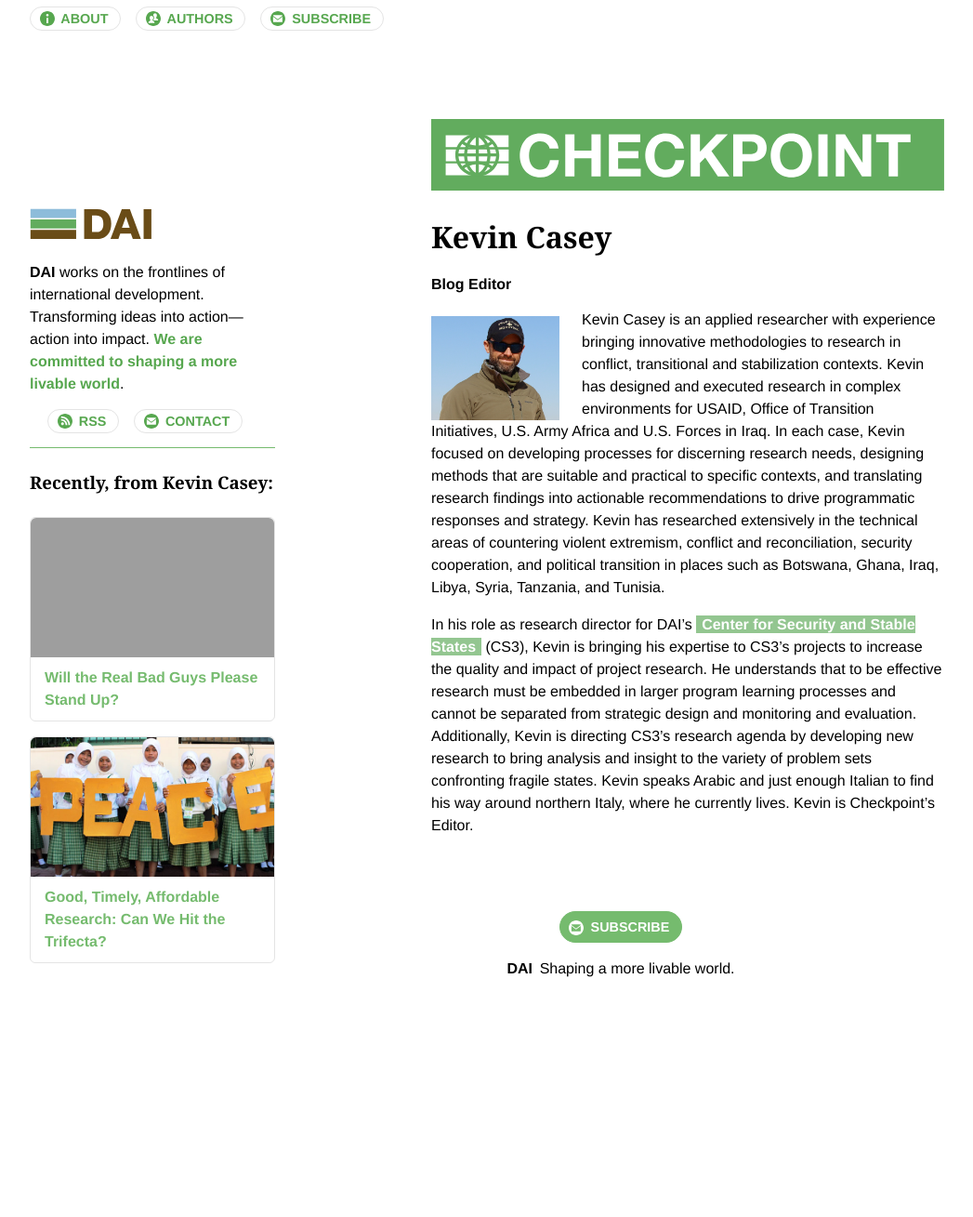
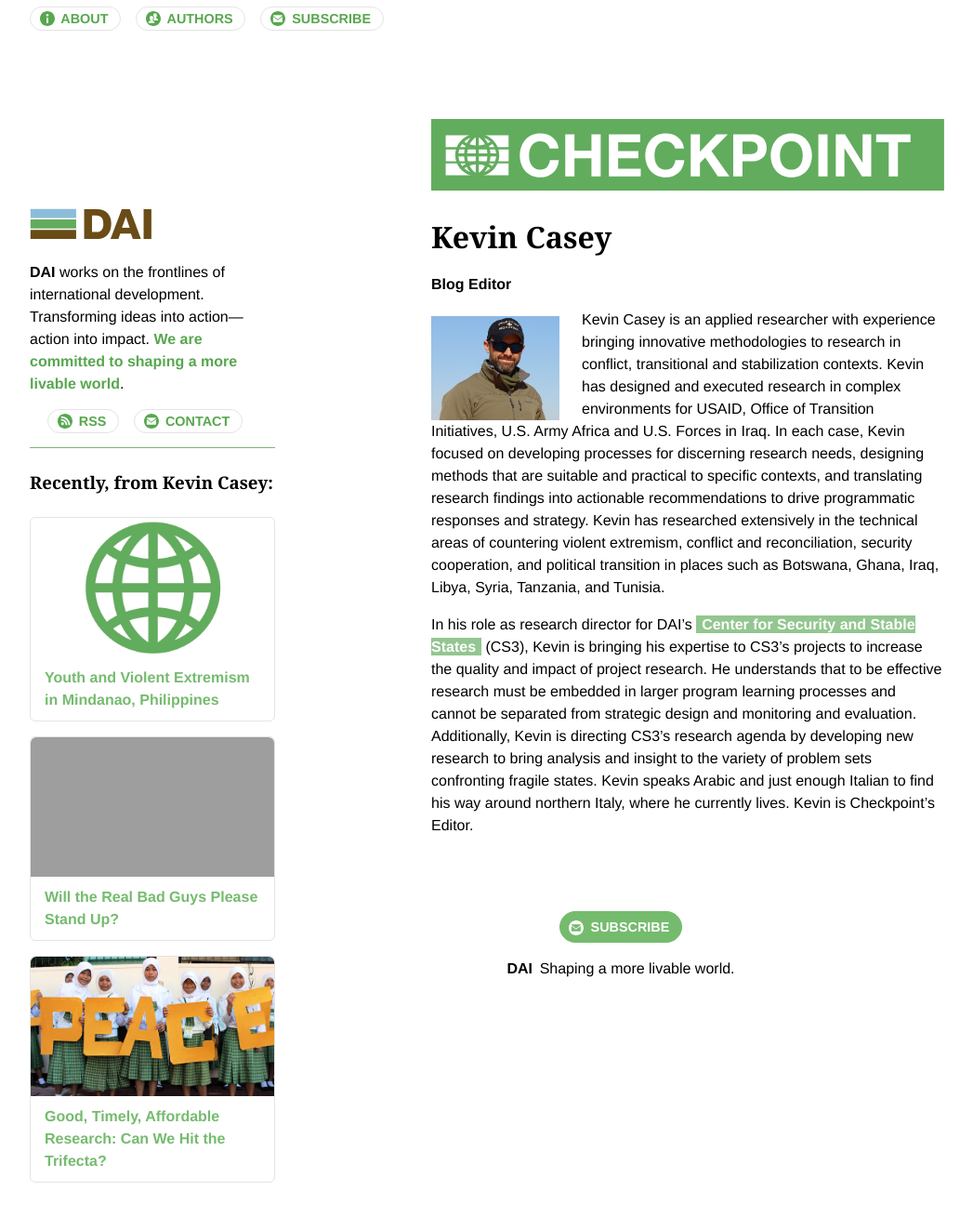
Before and after one commit to BryanSchuetz/CS-, a Jekyll site: the page built from _authors/kevin-casey.markdown, in a window 1280 px wide. Shown: the whole page at 93% size, without its empty margins (116-1163 px from the left). Built offline with Jekyll 4.4.1, drawn with Linux system fonts in a browser that asks for light colours; before the commit the page ends 1118 px from its top, so only the background shows below that; grey boxes are pictures that could not be loaded.

Commit message:
Updated Youth And Violent Extremism In Mindanao Philippines

```diff
--- a/_posts/2018-09-11-youth-and-violent-extremism-in-mindanao-philippines.markdown
+++ b/_posts/2018-09-11-youth-and-violent-extremism-in-mindanao-philippines.markdown
@@ -1,9 +1,7 @@
 ---
 title: Youth and Violent Extremism in Mindanao, Philippines
 date: 2018-09-11 20:50:00 Z
-Author:
-- Kevin Casey
--
+Author: Kevin Casey
 ---
 
 Development responses to violent extremism are challenged by a lack of methods for rigorously testing assumptions about and determining the relative importance of different drivers of extremism. DAI’s Center for Secure and Stable States designed and implemented a mixed-methods research methodology for addressing these challenges on the Enhancing Governance, Accountability, and Engagement (ENGAGE) Project, funded in the Philippines by the U.S. Agency for International Development (USAID). Our analysis led to surprising empirical findings: less than half of the assumed drivers of extremism are significant predictors of support for violence and extremism, with some functioning in ways opposite to consensus understanding.
```
